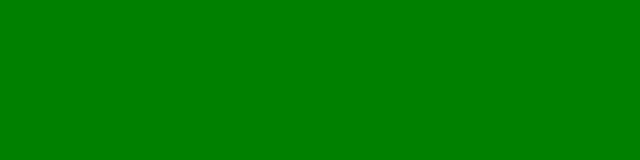
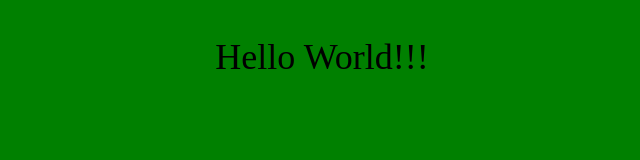
Before and after one commit to LadikViktor/JointProgect, a plain HTML site: page Praktika(GIT) 31.03.2020/index.html in a window 1280 px wide. Shown: the whole page, without its empty margins (318-958 px from the left). Drawn offline with Linux system fonts and the light colour scheme.

Commit message:
download style

```diff
--- a/Praktika(GIT) 31.03.2020/index.html
+++ b/Praktika(GIT) 31.03.2020/index.html
@@ -5,15 +5,12 @@
     <meta charset="UTF-8">
     <meta name="viewport" content="width=device-width, initial-scale=1.0">
     <title>Document</title>
-    <style>
-        body {
-            background-color: green;
-        }
-    </style>
+    <link href='style.css' rel='stylesheet'>
+
 </head>
 
 <body>
-
+    <p>Hello World!!!</p>
 </body>
 
 </html>
--- /dev/null
+++ b/Praktika(GIT) 31.03.2020/style.css
@@ -0,0 +1,9 @@
+body {
+    background-color: green;
+}
+
+p {
+    display: flex;
+    justify-content: center;
+    font-size: 36px;
+}
```
